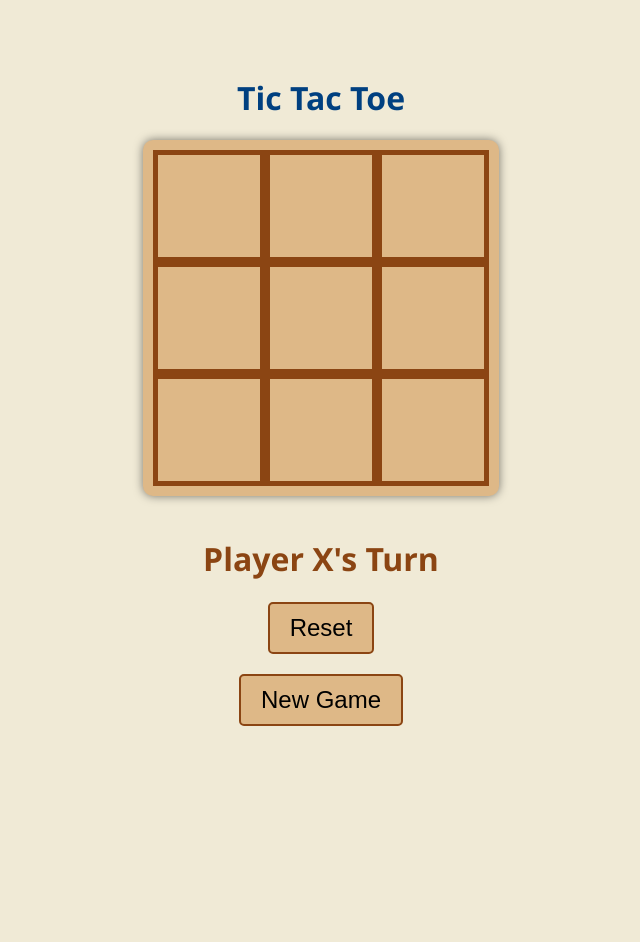
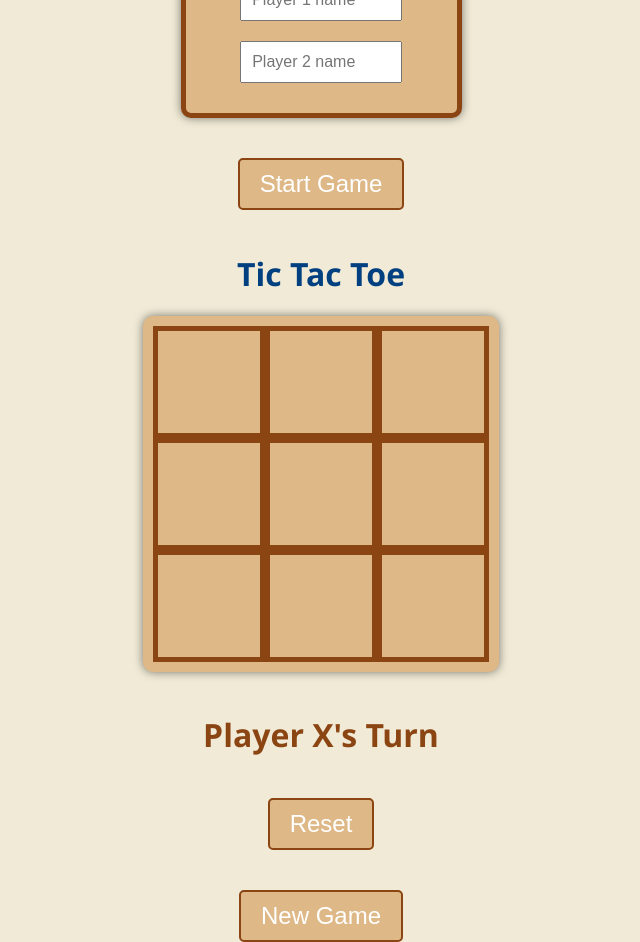
Before and after one commit to Kennqwerty/Tictactoe1, a plain HTML site: page index.html in a window 1280 px wide. Shown: the whole page, without its empty margins (319-959 px from the left). Before the commit the page ends 800 px from the top, so only its background shows below. Drawn offline with Linux system fonts and the light colour scheme.

Commit message:
Update index.html

```diff
--- a/index.html
+++ b/index.html
@@ -5,8 +5,93 @@
     <meta charset="UTF-8">
     <meta name="viewport" content="width=device-width, initial-scale=1.0">
     <title>Tic Tac Toe</title>
-     <link rel="stylesheet" href="index2.html">
+    <style>
+        body {
+            display: flex;
+            flex-direction: column;
+            align-items: center;
+            justify-content: center;
+            height: 100vh;
+            margin: 0;
+            font-family: 'Segoe UI', Tahoma, Geneva, Verdana, sans-serif;
+            background-color: #f0ead6;
+        }
 
+        .container {
+            background-color: #deb887;
+            border-radius: 10px;
+            padding: 20px;
+            box-shadow: 0 0 10px rgba(0, 0, 0, 0.5);
+            margin: 20px;
+            text-align: center;
+            border: 5px solid #8b4513;
+        }
+
+        input[type="text"] {
+            width: 70%;
+            padding: 10px;
+            margin: 10px 0;
+            box-sizing: border-box;
+            font-size: 1em;
+        }
+
+        button {
+            padding: 15px 30px;
+            background-color: #4CAF50;
+            color: white;
+            border: none;
+            cursor: pointer;
+            margin-top: 20px;
+            font-size: 1.2em;
+            border-radius: 5px;
+            transition: background-color 0.3s ease;
+        }
+
+        button:hover {
+            background-color: #45a049;
+        }
+
+        h1 {
+            color: #8b4513;
+        }
+    </style>
+</head>
+
+<body>
+    <div class="container">
+        <h1>Tic Tac Toe</h1>
+        <input type="text" id="player1" placeholder="Player 1 name">
+        <br>
+        <input type="text" id="player2" placeholder="Player 2 name">
+    </div>
+    <button onclick="startGame()">Start Game</button>
+    <script>
+        function startGame() {
+            var player1 = document.getElementById("player1").value;
+            var player2 = document.getElementById("player2").value;
+
+            if (player1 && player2) {
+                localStorage.setItem("player1", player1);
+                localStorage.setItem("player2", player2);
+                window.location.href = "Semi-Game.html";
+            } else {
+                alert("Please enter both player names");
+            }
+        }
+    </script>
+</body>
+
+</html>
+
+<!DOCTYPE html>
+
+<html lang="en">
+
+<head>
+    <meta charset="UTF-8">
+    <meta name="viewport" content="width=device-width, initial-scale=1.0">
+    <title>Tic Tac Toe</title>
+    <link rel="stylesheet" href="Homepage-Semi-Game.html">
     <style>
         body {
             display: flex;
```
